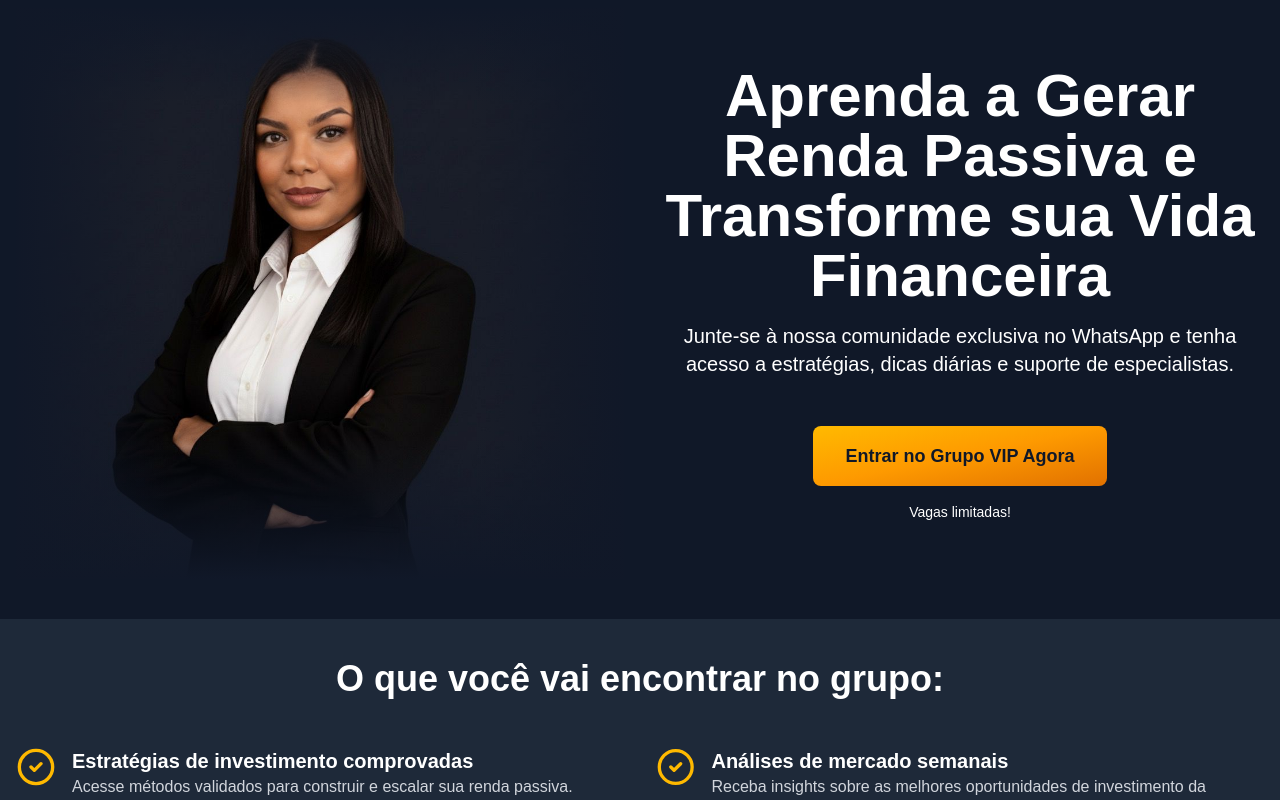
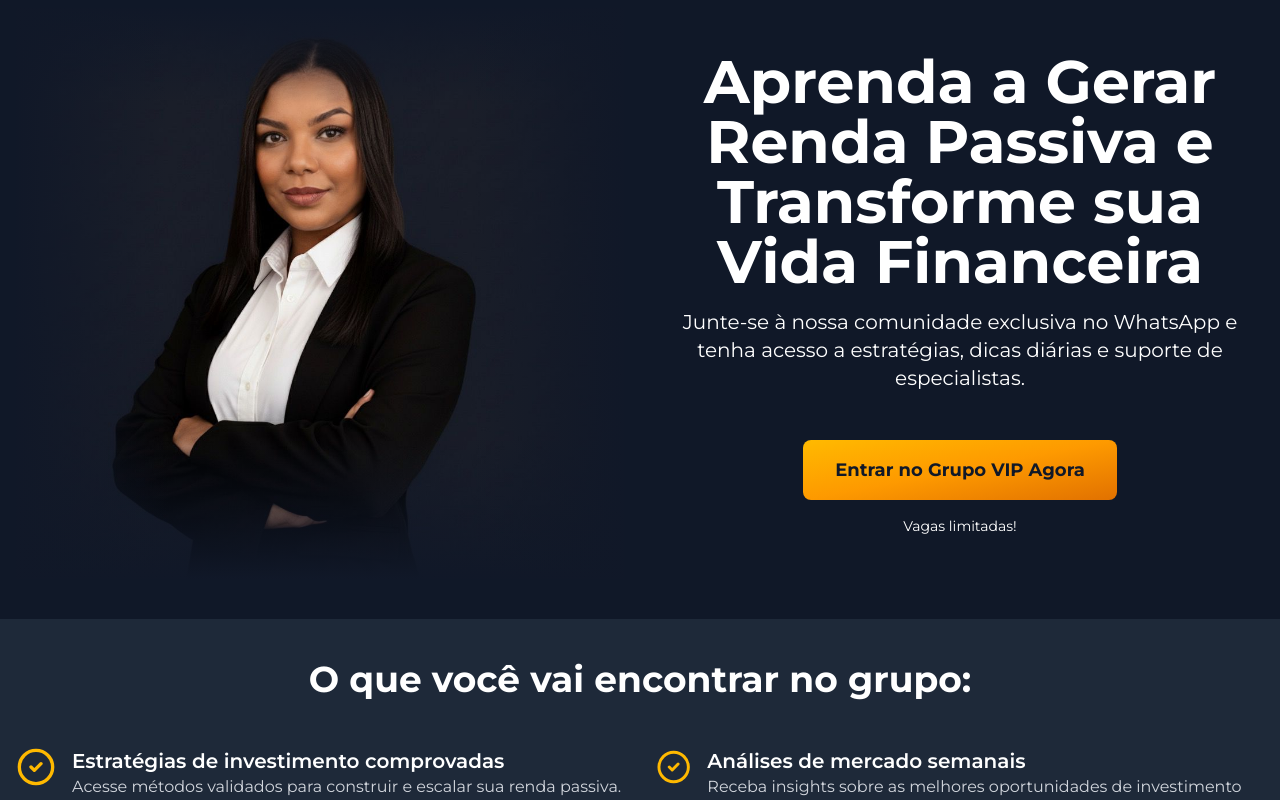
Before and after one commit to maarcospaaulo/skoni-lp, a Next.js app: page /alavancagem-patrimonial in a window 1280 px wide. Shown: the top 800 px of the page. Built offline with nearby package versions, Linux system fonts and the light colour scheme.

Commit message:
font adjustments

```diff
--- a/src/app/alavancagem-patrimonial/page.tsx
+++ b/src/app/alavancagem-patrimonial/page.tsx
@@ -4,7 +4,7 @@ const AlavancagemPatrimonialPage = () => {
 
 
   return (
-    <div className="bg-gray-900 text-white">
+    <div className="bg-gray-900 text-white font-montserrat">
       {/* Seção 1: Hero */}
       <section className="full-width bg-gray-900 pt-2 pb-10">
         <div className="container mx-auto px-4">
--- a/src/app/globals.css
+++ b/src/app/globals.css
@@ -22,7 +22,6 @@
 body {
   background: var(--background);
   color: var(--foreground);
-  font-family: Arial, Helvetica, sans-serif;
 }
 
 html {
@@ -47,3 +46,7 @@ html {
 /* Utility to hide scrollbar */
 .scrollbar-hide::-webkit-scrollbar { display: none; }
 .scrollbar-hide { -ms-overflow-style: none; scrollbar-width: none; }
+
+.font-montserrat {
+  font-family: var(--font-montserrat);
+}
--- a/src/app/layout.tsx
+++ b/src/app/layout.tsx
@@ -1,5 +1,6 @@
 import type { Metadata } from "next";
 import { Geist, Geist_Mono } from "next/font/google";
+import { Montserrat } from "next/font/google";
 import "./globals.css";
 import Script from "next/script";
 //import WhatsAppButton from "@/components/WhatsAppButton";
@@ -69,6 +70,11 @@ const geistMono = Geist_Mono({
   subsets: ["latin"],
 });
 
+const montserrat = Montserrat({
+  variable: "--font-montserrat",
+  subsets: ["latin"],
+});
+
 export function generateViewport() {
   return {
     width: "device-width",
@@ -84,7 +90,7 @@ export default function RootLayout({
   return (
     <html lang="pt-BR">
       <body
-        className={`${geistSans.variable} ${geistMono.variable} antialiased`}
+        className={`${geistSans.variable} ${geistMono.variable} ${montserrat.variable} antialiased`}
       >
         <script
           type="application/ld+json"
```
